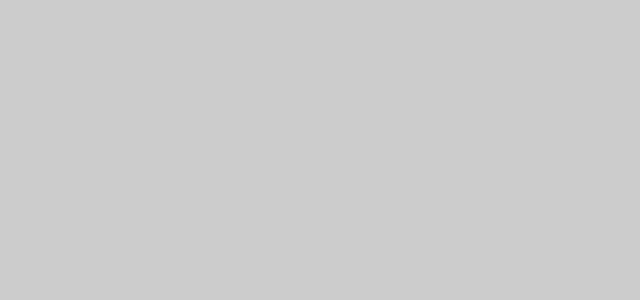
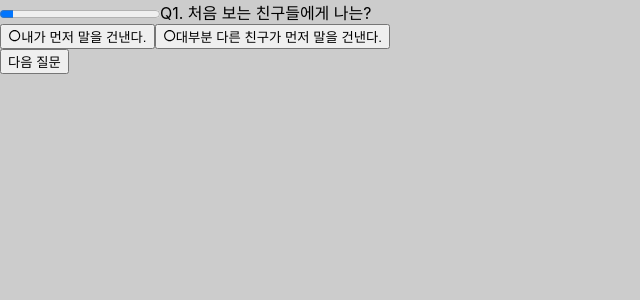
Before and after one commit to NaJungJun/project-mbti, a React (Create React App) app: page /test in a window 1280 px wide. Shown: the top 300 px of the page, without its empty margins (0-640 px from the left). Built offline with nearby package versions, Linux system fonts and the light colour scheme.

Commit message:
TEST-1 : test page 뷰 구현 및 간단 기능 구현, 라우팅 추가, result page 틀 구현

```diff
--- a/package.json
+++ b/package.json
@@ -10,6 +10,7 @@
     "node-sass": "^5.0.0",
     "react": "^17.0.1",
     "react-dom": "^17.0.1",
+    "react-icons": "^4.2.0",
     "react-redux": "^7.2.2",
     "react-router-dom": "^5.2.0",
     "react-scripts": "4.0.3",
--- a/src/App.js
+++ b/src/App.js
@@ -1,18 +1,26 @@
-import { Route } from 'react-router-dom'
+import React from 'react';
+import { Route, Switch } from 'react-router-dom'
 import {
-  Main,
-  Test,
-  Result,
-  Makers
-} from './pages'
+    Main,
+    Test,
+    Result
+} from './pages';
+
+const RouteNoMatch = () => {
+    return <div>404 NOT FOUND</div>
+};
 
 function App() {
-  return (
-    <div>
-      <Route exact path="/" component={Main}/>
-      <Route exact path="/makers" component={Makers}/>
-    </div>
-  );
+    return (
+        <>
+            <Switch>
+                <Route exact path='/' component={Main} />
+                <Route path='/test' component={Test} />
+                <Route path='/result/:type' component={Result} />
+                <Route component={RouteNoMatch} />
+            </Switch>
+        </>
+    );
 }
 
 export default App;
--- a/src/pages/Result.js
+++ b/src/pages/Result.js
@@ -0,0 +1,9 @@
+import React from 'react';
+
+function Result() {
+    return <div>This is Result page.</div>
+}
+
+export default Result;
+
+// Result page (/result, 결과페이지)b
--- a/src/pages/Test.js
+++ b/src/pages/Test.js
@@ -0,0 +1,87 @@
+import React, { useState } from 'react';
+import { BiCircle, BiCheckCircle } from 'react-icons/bi';
+
+const testList = [
+    ['처음 보는 친구들에게 나는?', '내가 먼저 말을 건낸다.', '대부분 다른 친구가 먼저 말을 건낸다.'],
+    ['주말에 난?', '혼자 있는 게 싫지 않은 편이다.', '사람들과 만나는 것을 즐긴다.'],
+    ['친구들과 놀 때 나는?', '소수의 친구들과 소소하게 대화하는 것을 좋아한다.', '왁자지껄한 신나는 분위기를 좋아한다.'],
+    ['내가 더 중요하게 생각하는 것은?', '현재가 없으면 미래도 없다.', '미래를 생각하지 않으면 발전이 없다.'],
+    ['일할 때 나는?', '남들이 하는 대로 따라가는 것이 좋다.', '스스로 나만의 방법을 만드는 게 좋다.'],
+    ['주변 사람들이 나에게 하는 말은?', '창의적이고 독창적이라는 말을 자주한다.', '꾸준하고 참을성이 있다는 말을 자주한다.'],
+    ['거절해야 하는 상황이 오면 나는?', '강력하게 할 수 없다고 말한다.', '고민하다가 대부분 들어주는 편이다.'],
+    ['화났을 때 나는?', '할말이 많지만 너무 분해서 눈물부터 난다.', '논리적으로 잘 말하면서 따진다.'],
+    ['고민을 얘기하는 친구, 듣다 보니 친구의 잘못인 것 같다. 그럴 때 나는?', '친구의 잘못된 점을 말해준다.', '쓰기 귀찮앙'],
+    ['10번째 질문', '10번째 질문에 대한 첫번째 답', '10번째 질문에 대한 두번째 답'],
+    ['11번째 질문', '11번째 질문에 대한 첫번째 답', '11번째 질문에 대한 두번째 답'],
+    ['12번째 질문', '12번째 질문에 대한 첫번째 답', '12번째 질문에 대한 두번째 답']
+];// 나중에 따로 뺄 예정
+
+const AnswerList = ({ FIRST_ANSWER, SECOND_ANSWER, onClickAnswerHandler ,check, idx, value }) => {
+    const {first, second} = check;
+
+    return(
+        <>
+            <progress max={12} value={idx+1} />
+            <span>Q{idx+1}. {value[0]}</span>
+            <section>
+                <button id={FIRST_ANSWER} onClick={e => onClickAnswerHandler(e)}>
+                    { first ? <BiCheckCircle /> : <BiCircle /> }
+                    {value[1]}
+                </button>
+                <button id={SECOND_ANSWER} onClick={e => onClickAnswerHandler(e)}>
+                    { second ? <BiCheckCircle /> : <BiCircle /> }
+                    {value[2]}
+                </button>
+            </section>
+        </>
+    )
+};
+
+function Test({history}) {
+    const FIRST_ANSWER = 'firstAnswer';
+    const SECOND_ANSWER = 'secondAnswer';
+    const [check, setCheck] = useState({ first: false, second: false });
+    const [idx, setIdx] = useState(0)
+
+    const onClickAnswerHandler = (e) => {
+        e.target.id === FIRST_ANSWER ?
+            setCheck({...check, first: !check.first})
+            :
+            setCheck({...check, second: !check.second});
+    };
+
+    const onPassHandler = () => {
+        setIdx(idx+1);
+        setCheck({...check, first: false, second: false})
+    };
+
+    const onClickButtonHandler = () => {
+        history.push('/result/ISTJ');
+    };
+
+    return (
+        <article>
+            <AnswerList
+                FIRST_ANSWER={FIRST_ANSWER}
+                SECOND_ANSWER={SECOND_ANSWER}
+                onClickAnswerHandler={onClickAnswerHandler}
+                check={check}
+                idx={idx}
+                value={testList[idx]}
+            />
+            {
+                idx < 11 ?
+                    <button onClick={onPassHandler}>다음 질문</button>
+                    :
+                    <button onClick={onClickButtonHandler}>결과보기</button>
+            }
+        </article>
+    )
+}
+
+export default Test;
+
+// Test page (/result, 결과페이지)
+
+// TODO
+// 로직 정하면 로직 적용하기, 함수 명 바꾸기
```
Also changed, not shown: 2 other files (tests, documents, lock files or other folders).
